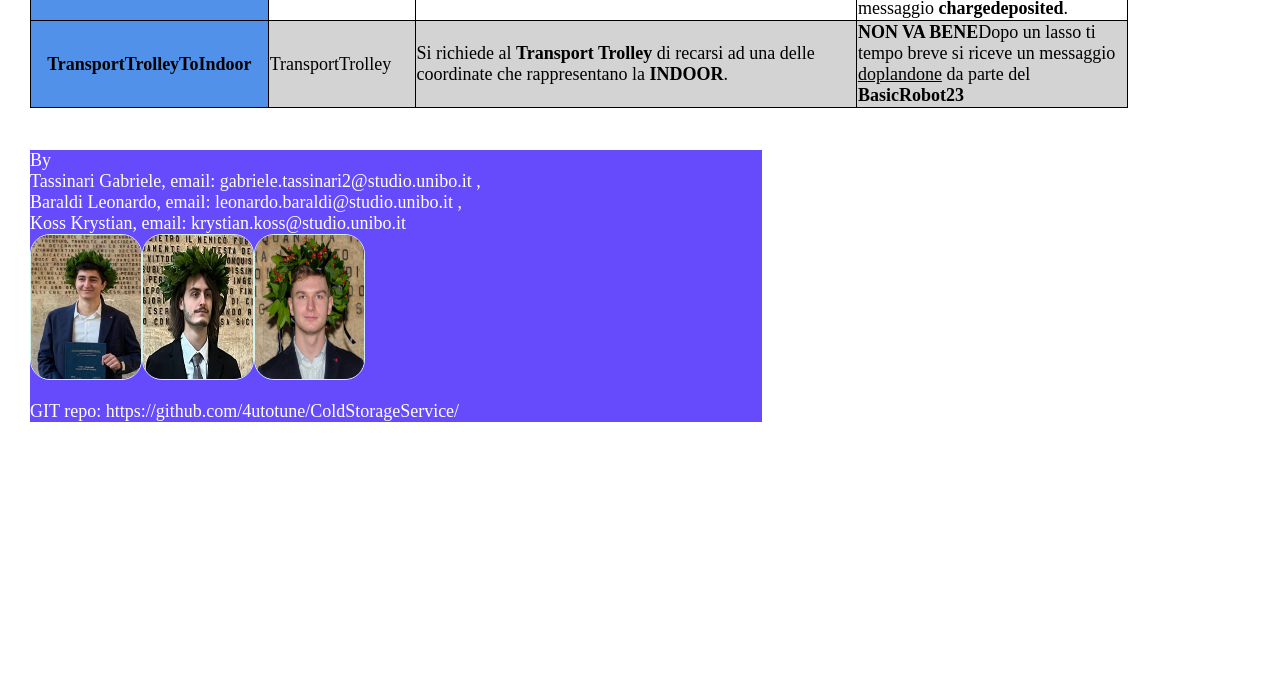
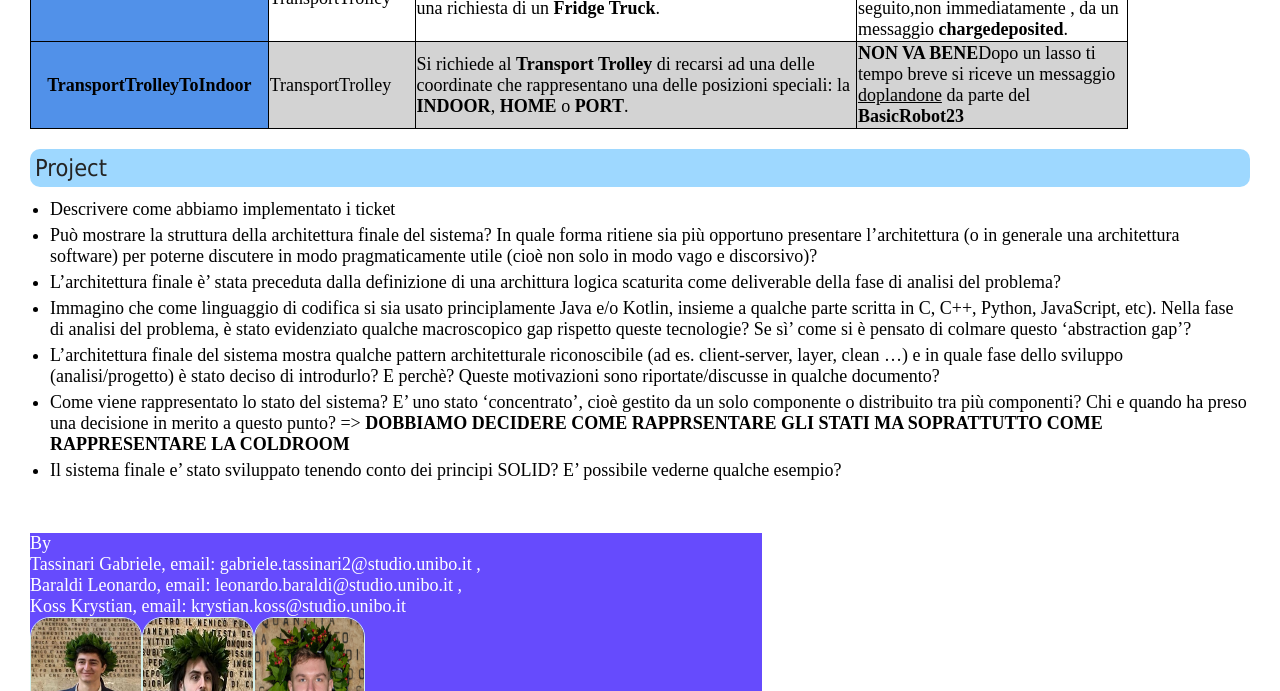
Before and after one commit to 4utotune/ColdStorageService, a plain HTML site: page ColdStorageServiceSprint1.html in a window 1280 px wide. Shown: the part 9939-10630 px from the top of the page. Before the commit the page ends 10369 px from the top, so only its background shows below. Drawn offline with Linux system fonts and the light colour scheme.

Commit message:
update1 sprint1

```diff
--- a/ColdStorageServiceSprint1.html
+++ b/ColdStorageServiceSprint1.html
@@ -1010,6 +1010,7 @@
             </div>
         </center>
         <h2>Test plans</h2>
+        <b>VERIFICARE CHE TUTTI I TEST RICOPRANO I REQUISITI DEL Problema</b>
 
         <table id="myTable1">
             <thead>
@@ -1036,7 +1037,7 @@
                     <td>La <b>ServiceAccessGUI</b> riceve un messaggio <b>replyinsertticket</b> che dichiara l'invalidità del <b>ticket</b>.</td>
                 </tr>
                 <tr>
-                    <td>UpdateWeightGUI</td>
+                    <td>UpdateWeight</td>
                     <td>ColdStorageService</td>
                     <td>La <b>ServiceAccessGUI</b> richiede un <b>storerequest</b> con un carico di <b>FW</b> Kg e successivamente un <b>insertticket</b>.</td>
                     <td>Quando la <b>ColdStorageService</b> riceve <b>chargedeposited</b> ci si aspetta che il suo contatore del peso presente nella <b>ColdRoom</b> sia stato aggiornato con <b>FW</b> Kg in più.</td>
@@ -1051,19 +1052,40 @@
                 <tr>
                     <td>TransportTrolleyToIndoor</td>
                     <td>TransportTrolley</td>
-                    <td>Si richiede al <b>Transport Trolley</b> di recarsi ad una delle coordinate che rappresentano la <b>INDOOR</b>.</td>
+                    <td>Si richiede al <b>Transport Trolley</b> di recarsi ad una delle coordinate che rappresentano una delle posizioni speciali: la <b>INDOOR</b>, <b>HOME</b> o <b>PORT</b>.</td>
                     <td><b>NON VA BENE</b>Dopo un lasso ti tempo breve si riceve un messaggio <u>doplandone</u> da parte del <b>BasicRobot23</b></td>
                 </tr>
+
 
             </tbody>
         </table>
 
 
 
-        <!--
+
         <h2>Project</h2>
+        <ul>
+            <li>Descrivere come abbiamo implementato i ticket</li>
+            <li>Può mostrare la struttura della architettura finale del sistema? In quale forma ritiene sia
+                 più opportuno presentare l’architettura (o in generale una architettura software) per poterne
+                 discutere in modo pragmaticamente utile (cioè non solo in modo vago e discorsivo)?</li>
+                 <li>L’architettura finale è’ stata preceduta dalla definizione di una archittura logica
+                    scaturita come deliverable della fase di analisi del problema?</li>
+            <li>Immagino che come linguaggio di codifica si sia usato principlamente Java e/o Kotlin, insieme
+                a qualche parte scritta in C, C++, Python, JavaScript, etc). Nella fase di analisi del problema,
+                è stato evidenziato qualche macroscopico gap rispetto queste tecnologie? Se sì’ come si è pensato
+                di colmare questo ‘abstraction gap’?</li>
+            <li>L’architettura finale del sistema mostra qualche pattern architetturale riconoscibile (ad es. client-server, layer, clean …)
+                 e in quale fase dello sviluppo (analisi/progetto) è stato deciso di introdurlo? E perchè? Queste
+                 motivazioni sono riportate/discusse in qualche documento?</li>
+            <li>Come viene rappresentato lo stato del sistema? E’ uno stato ‘concentrato’, cioè gestito da
+                 un solo componente o distribuito tra più componenti? Chi e quando ha preso una decisione
+                 in merito a questo punto? => <b>DOBBIAMO DECIDERE COME RAPPRSENTARE GLI STATI MA SOPRATTUTTO COME RAPPRESENTARE LA COLDROOM</b></li>
+            <li>Il sistema finale e’ stato sviluppato tenendo conto dei principi SOLID? E’ possibile vederne qualche esempio?</li>
 
+        </ul>
 
+<!--
         <h2>Testing</h2>
 
 
```
